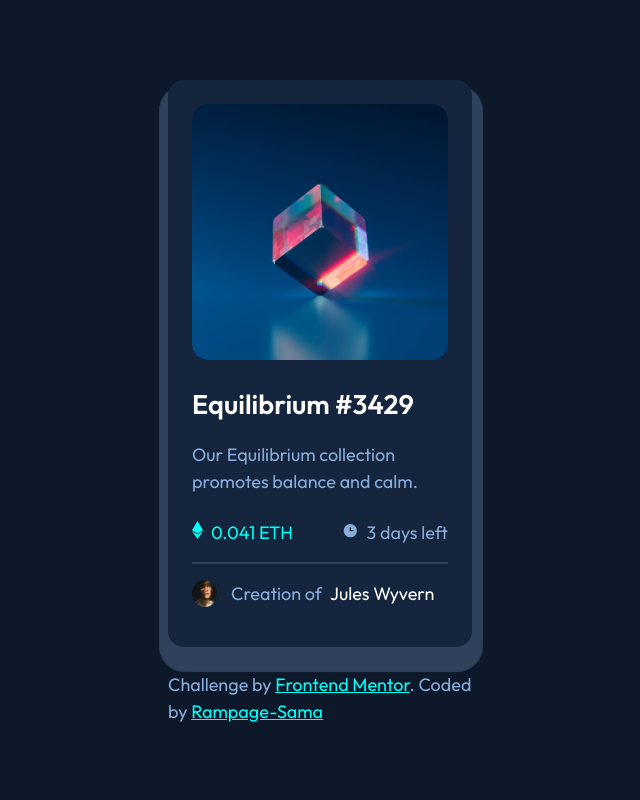
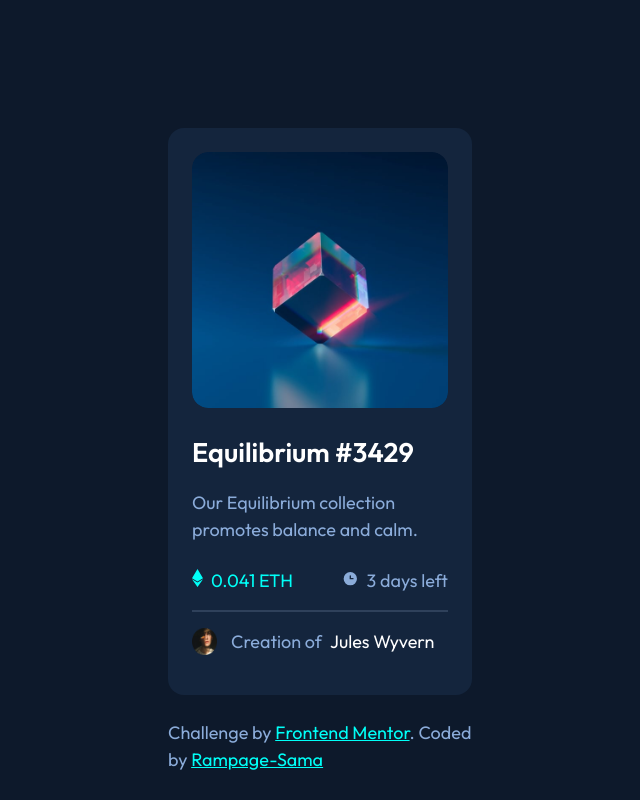
Before and after one commit to Rampage-Sama/NFT-preview-card-component, a plain HTML site: page index.html in a window 1280 px wide. Shown: the whole page, without its empty margins (320-960 px from the left). Drawn offline with Linux system fonts and the light colour scheme.

Commit message:
removed box shadow

```diff
--- a/style.css
+++ b/style.css
@@ -75,7 +75,7 @@ body {
   display: block;
   align-items: center;
   margin: auto;
-  padding-top: 5rem;
+  padding-top: 8rem;
   width: 38vh;
 }
 
@@ -85,7 +85,6 @@ body {
   background-color: var(--card-bg);
   padding: 1.5rem;
   border-radius: 1rem;
-  box-shadow: 1px 15px 1px 10px var(--line-clr);
 }
 
 /* Image styles */
```
